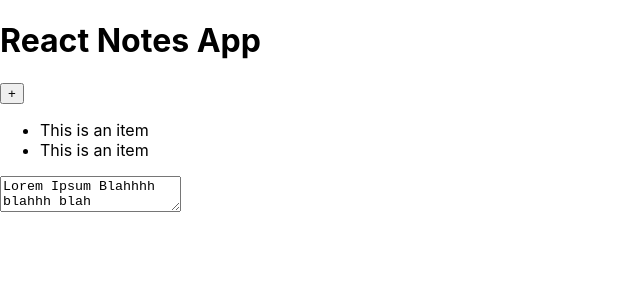
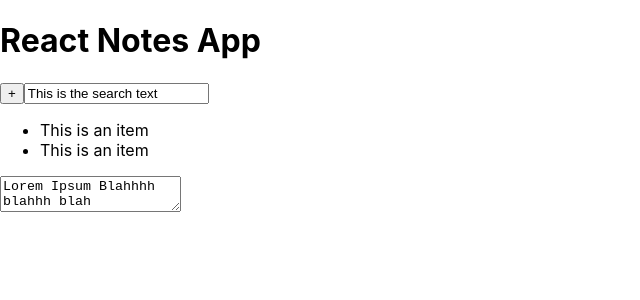
Before and after one commit to tariktabakovic/react-notes-app, a React (Create React App) app: page / in a window 1280 px wide. Shown: the top 300 px of the page, without its empty margins (0-640 px from the left). Built offline with nearby package versions, Linux system fonts and the light colour scheme.

Commit message:
adds helper function setSearchText, and adds it to SearchBar component

```diff
--- a/src/NotesApp.js
+++ b/src/NotesApp.js
@@ -2,21 +2,36 @@ import React from 'react';
 import NewNote from './NewNote';
 import NotesList from './NotesList';
 import NoteEditor from './NoteEditor';
+import SearchBar from './SearchBar';
 
 class NotesApp extends React.Component{
+    constructor(props){
+        super(props);
+        this.state= {
+            searchText: 'This is the search text'
+        };
+    }
     render(){
         return (
             <div>
-                <h1>
-                    React Notes App
-                </h1>
+                <h1>React Notes App</h1>
                 <NewNote />
+                <SearchBar
+                handleChange= {this._setSearchText}
+                text={this.state.searchText}/>
                 <NotesList />
                 <NoteEditor />
             </div>
         )
     }
 
+    _setSearchText= (searchText)=> {
+        this.setState({
+            searchText
+        }, ()=>{
+            console.log('update search text')
+        });
+    }
 }
 
 
--- a/src/SearchBar.js
+++ b/src/SearchBar.js
@@ -0,0 +1,18 @@
+import React from 'react';
+
+// destructoring text instead of using props.text
+function SearchBar({
+    text,
+    handleChange
+})
+    {
+    return(
+        <input
+        onChange={(event)=>{
+            handleChange(event.targetValue)
+        }}
+        value= {text}/>
+    );
+}
+
+export default SearchBar;
```
